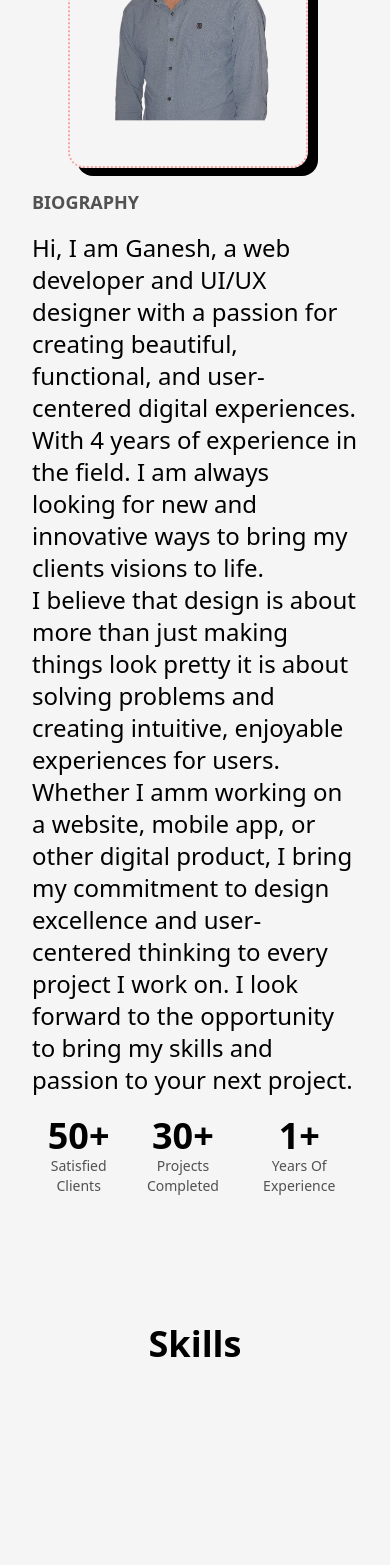
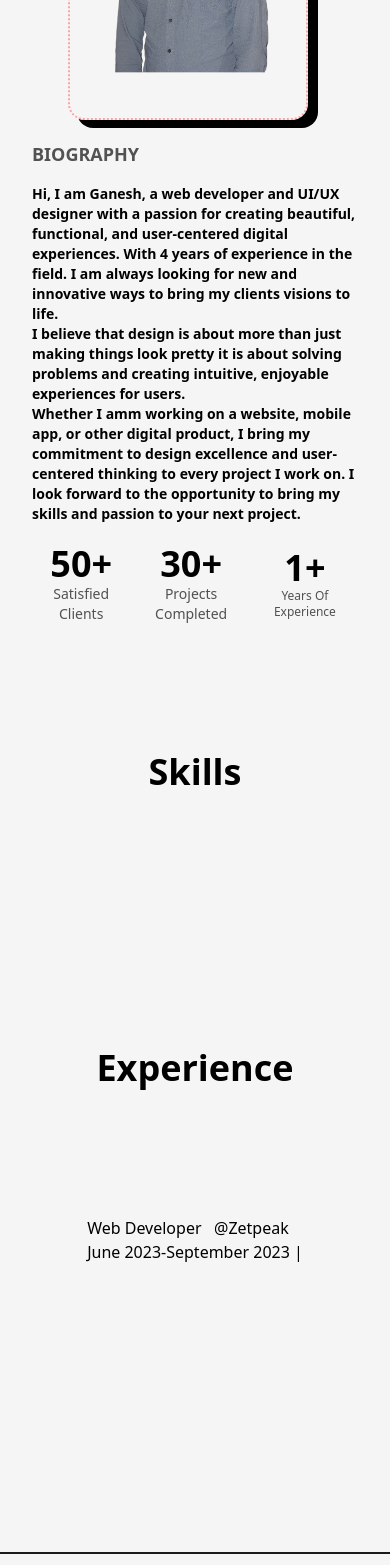
Before and after one commit to Ganeshshit/Coder_ganesh, a Next.js app: page /about in a window 390 px wide. Shown: the part 432-1997 px from the top of the page. Built offline with nearby package versions, Linux system fonts and the light colour scheme.

Commit message:
Change about  page

```diff
--- a/src/components/Experience.js
+++ b/src/components/Experience.js
@@ -26,9 +26,9 @@ const Experience = () => {
       <div className="w-[75%] mx-auto relative ">
         <ul>
           <Details
-            position={"Software Engineer"}
-            company={"@Google"}
-            time={"2022-Present"}
+            position={"Web Developer"}
+            company={"Zetpeak"}
+            time={"June 2023-September 2023"}
           />
         </ul>
       </div>
--- a/src/pages/about.js
+++ b/src/pages/about.js
@@ -1,33 +1,33 @@
-import AnimatedText from "@/components/AnimatedText"
-import Layout from "@/components/Layout"
-import Head from "next/head"
-import Image from "next/image"
-import React, { useEffect, useRef } from "react"
-import AboutPic from "../../public/images/profile/ganeshdeveloper.png"
-import { inView, useInView, useMotionValue, useSpring } from "framer-motion"
-import Skills from "@/components/Skills"
-import Experience from "@/components/Experience"
+import AnimatedText from "@/components/AnimatedText";
+import Layout from "@/components/Layout";
+import Head from "next/head";
+import Image from "next/image";
+import React, { useEffect, useRef } from "react";
+import AboutPic from "../../public/images/profile/ganeshdeveloper.png";
+import { inView, useInView, useMotionValue, useSpring } from "framer-motion";
+import Skills from "@/components/Skills";
+import Experience from "@/components/Experience";
 
 const AnimatedNumbers = ({ value }) => {
-    const ref = useRef(null)
+  const ref = useRef(null);
   const motionValue = useMotionValue(0);
-    const springvalue = useSpring(motionValue, { duration: 3000 })
+  const springvalue = useSpring(motionValue, { duration: 3000 });
   const isInview = useInView(ref);
   useEffect(() => {
     if (inView) {
-            motionValue.set(value)
+      motionValue.set(value);
     }
-    }, [ value, motionValue])
+  }, [value, motionValue]);
   //inView
   useEffect(() => {
     springvalue.on("change", (latest) => {
       if (ref.current && latest.toFixed(0) <= value) {
         ref.current.textContent = latest.toFixed(0);
       }
-        })
-    }, [springvalue, value])
-    return <span ref={ref}></span>
-}
+    });
+  }, [springvalue, value]);
+  return <span ref={ref}></span>;
+};
 const About = () => {
   return (
     <>
@@ -37,50 +37,76 @@ const About = () => {
       </Head>
       <main className="flex w-full flex-col items-center justify-center dark:text-light">
         <Layout className="pt-16">
-                    <AnimatedText text="Passion Fuels Purpose!" className=" pb-16 text-7xl lg:!text-7xl sm:!text-6xl xs:!text-4xl sm:mb-8" />
+          <AnimatedText
+            text="Passion Fuels Purpose!"
+            className=" pb-16 text-7xl lg:!text-7xl sm:!text-6xl xs:!text-2xl sm:mb-8"
+          />
           <div className="grid w-full grid-cols-8 ">
             <div className=" col-span-3 flex flex-col items-start justify-start xl:col-span-4 md:order-2 md:col-span-8">
-                            <h2 className=" mb-4 text-lg font-bold uppercase text-dark/75 dark:text-light sm:mt-5 md:mt-5 xl:mt-5">Biography</h2>
-                            <p className=" font-medium text-2xl">Hi, I am Ganesh, a web developer and UI/UX designer with a passion for creating beautiful, functional,
-                                and user-centered digital experiences. With 4 years of experience in the field. I am always looking for
-                                new and innovative ways to bring my clients visions to life.</p>
-                            <p className=" font-medium text-2xl" >I believe that design is about more than just making things look pretty  it is about solving problems and
-                                creating intuitive, enjoyable experiences for users. </p>
-                            <p className=" font-medium text-2xl">Whether I amm working on a website, mobile app, or
-                                other digital product, I bring my commitment to design excellence and user-centered thinking to
-                                every project I work on. I look forward to the opportunity to bring my skills and passion to your next project.</p>
+              <h2 className=" mb-4 text-lg font-bold uppercase text-dark/75 dark:text-light sm:mt-5 md:mt-5 xl:mt-5">
+                Biography
+              </h2>
+              <p className=" font-medium text-2xl sm:text-sm sm:font-bold ">
+                Hi, I am Ganesh, a web developer and UI/UX designer with a
+                passion for creating beautiful, functional, and user-centered
+                digital experiences. With 4 years of experience in the field. I
+                am always looking for new and innovative ways to bring my
+                clients visions to life.
+              </p>
+              <p className=" font-medium text-2xl sm:text-sm sm:font-bold ">
+                I believe that design is about more than just making things look
+                pretty it is about solving problems and creating intuitive,
+                enjoyable experiences for users.{" "}
+              </p>
+              <p className=" font-medium text-2xl sm:text-sm sm:font-bold ">
+                Whether I amm working on a website, mobile app, or other digital
+                product, I bring my commitment to design excellence and
+                user-centered thinking to every project I work on. I look
+                forward to the opportunity to bring my skills and passion to
+                your next project.
+              </p>
             </div>
             <div className="col-span-3 relative h-max rounded-2xl border-2   border-spacing-9 border-dotted  border-red-300  border-t-amber-200 p-8 w-60 bg-light pb-6 dark:bg-dark dark:border-light xl:col-span-4 md:order-1 md:col-span-8 ml-9">
               <div className=" absolute top-0 -right-3 -z-10 w-[102%] h-[103%] rounded-2xl bg-black  dark:bg-light" />
-                            <Image src={AboutPic} alt="ganesh" className=" w-full h-auto rounded-2xl " />
+              <Image
+                src={AboutPic}
+                alt="ganesh"
+                className=" w-full h-auto rounded-2xl "
+              />
             </div>
             <div className=" col-span-2 flex flex-col items-end justify-between xl:col-span-8 xl:flex-row xl:items-center md:order-3 sm:mt-5 md:mt-5 xl:mt-5">
               <div className=" flex flex-col items-end justify-center xl:items-center">
                 <span className=" inline-block text-7xl font-bold md:text-6xl sm:text-5xl xs:text-4xl ">
                   <AnimatedNumbers value={50} />+
                 </span>
-                                <h2 className=" text-xl font-medium capitalize text-dark/75 xl:text-center md:text-lg sm:text-base xs:text-sm">satisfied clients</h2>
+                <h2 className=" text-xl font-medium capitalize text-dark/75 xl:text-center md:text-lg sm:text-base xs:text-sm  dark:text-light">
+                  satisfied clients
+                </h2>
               </div>
-                            <div className=" flex flex-col items-end justify-center  xl:items-center">
-                                <span className=" inline-block text-7xl font-bold md:text-6xl sm:text-5xl xs:text-4xl">
+              <div className=" flex flex-col items-end justify-center  xl:items-center ">
+                <span className=" inline-block text-7xl font-bold md:text-6xl sm:text-5xl xs:text-4xl ">
                   <AnimatedNumbers value={30} />+
                 </span>
-                                <h2 className=" text-xl font-medium capitalize text-dark/75 xl:text-center md:text-lg sm:text-base xs:text-sm">Projects completed</h2>
+                <h2 className=" text-xl font-medium capitalize text-dark/75 xl:text-center md:text-lg sm:text-base xs:text-sm  dark:text-light">
+                  Projects completed
+                </h2>
               </div>
               <div className=" flex flex-col items-end justify-center  xl:items-center">
                 <span className=" inline-block text-7xl font-bold md:text-6xl sm:text-5xl xs:text-4xl">
                   <AnimatedNumbers value={1} />+
                 </span>
-                                <h2 className=" text-xl font-medium capitalize text-dark/75 xl:text-center md:text-lg sm:text-base xs:text-sm">Years of experience</h2>
+                <h2 className=" text-xl font-medium  capitalize text-dark/75 xl:text-center md:text-lg sm:text-base  xs:text-xs dark:text-light">
+                  Years of experience
+                </h2>
               </div>
             </div>
           </div>
           <Skills />
-                    <Experience/>
+          <Experience />
         </Layout>
       </main>
     </>
-    )
-}
+  );
+};
 
-export default About
+export default About;
--- a/src/pages/index.js
+++ b/src/pages/index.js
@@ -27,9 +27,10 @@ export default function Home() {
             <div className=" w-1/2 md:w-full" >
               <Image src={profilePic} alt="ganesh Shit" className=" w-full/2 h-auto lg:hidden md:inline-block md:w-full " />
             </div>
-            <div className=" w-1/2 flex flex-col items-center self-center">
+            <div className=" w-1/2 flex flex-col items-center self-center xs:w-full ">
               <AnimatedText text="Turning Vision Into Reality With Code And Design." className="!text-6xl !text-left
-              xl:text-5xl lg:!text-center lg:!text-6xl md:!text-5xl sm:!text-3xl
+              xl:text-5xl lg:!text-center lg:!text-7xl sm:!text-4xl xs:!text-xl
+
               "
               />
               <p className=" my-4 text-base font-medium md:text-sm sm:text-xs">As a skilled full-stack developer, I am dedicated to turning ideas into innovative web applications.
```
Also changed, not shown: src/pages/projects.js (+107 -50 lines). Lines whose indentation alone changed are shown as unchanged.
